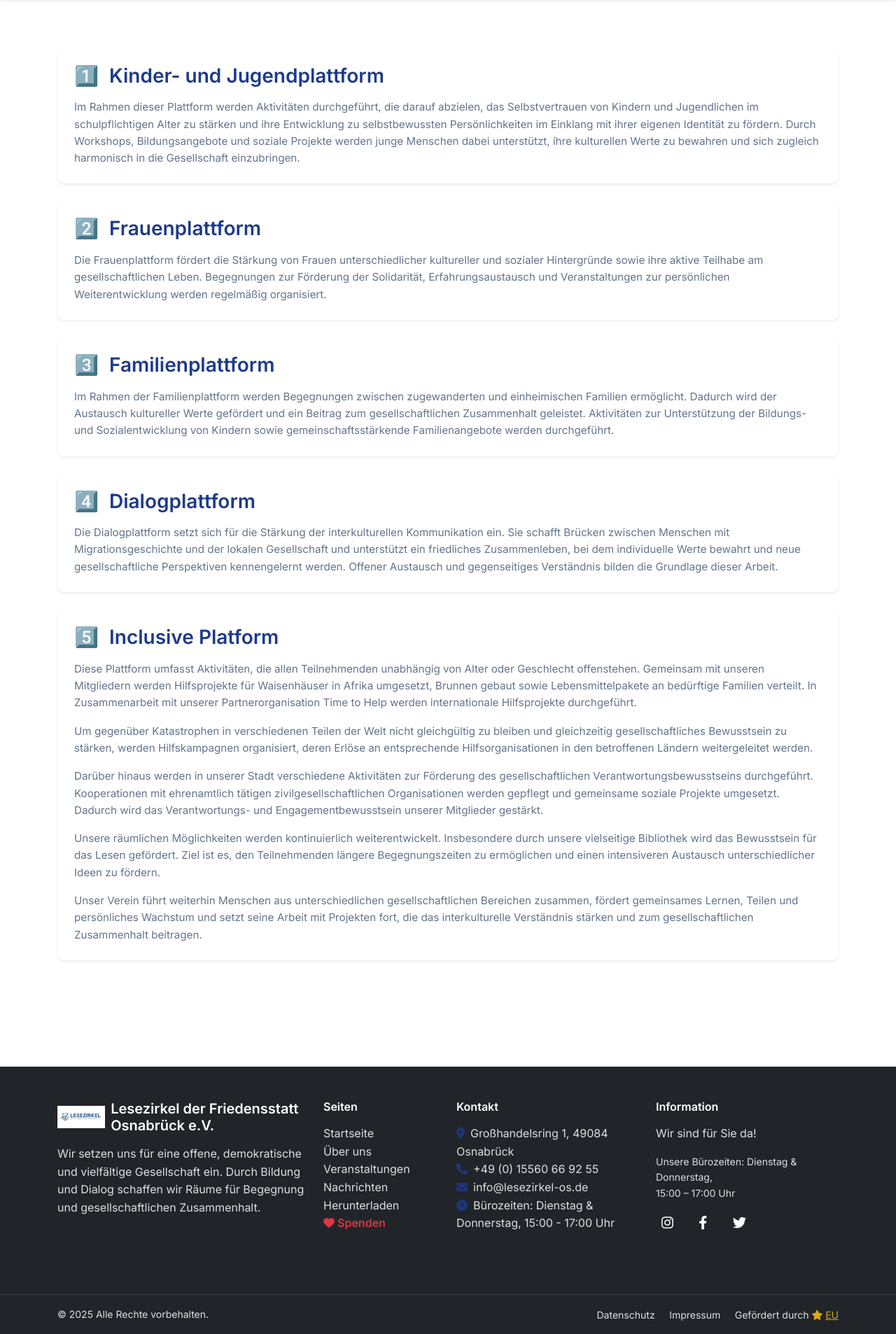
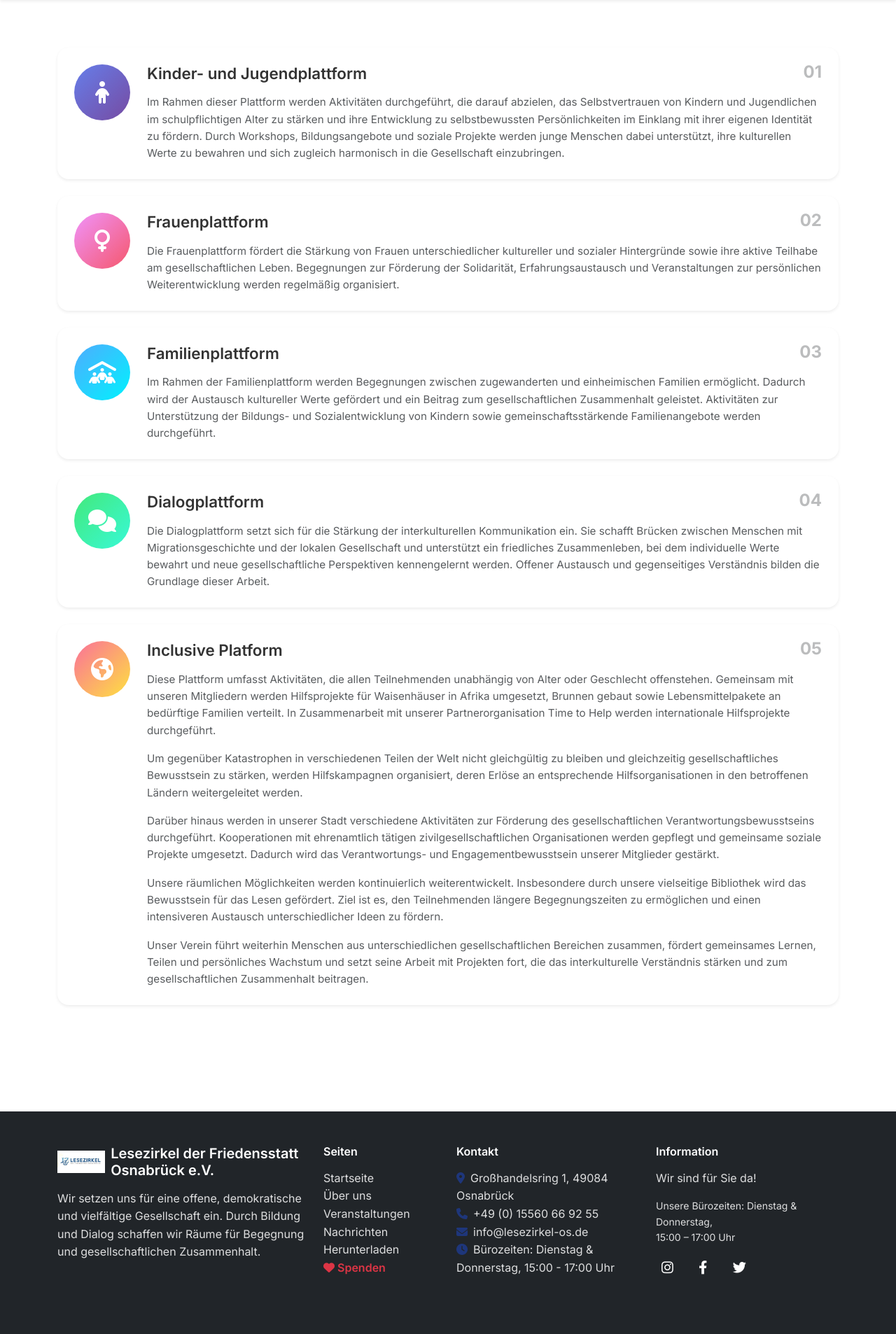
Before and after one commit to InalHakan/lesezirkel_osnabrueck, a Django app: page /plattformen/ in a window 1280 px wide. Shown: the part 186-2092 px from the top of the page at 70% size. Run offline with Django 5.2, Linux system fonts and the light colour scheme.

Commit message:
feat: Enhance platforms.html with styled platform cards and improved layout

```diff
--- a/templates/main/platforms.html
+++ b/templates/main/platforms.html
@@ -2,6 +2,63 @@
 {% load static %}
 
 {% block title %}Unsere Plattformen - Lesezirkel der Friedensstadt Osnabrück e.V.{% endblock %}
+
+{% block extra_css %}
+<style>
+    .platform-card {
+        border-radius: 16px;
+        transition: all 0.3s ease;
+        overflow: hidden;
+    }
+    .platform-card:hover {
+        transform: translateY(-5px);
+        box-shadow: 0 15px 35px rgba(0,0,0,0.1) !important;
+    }
+    .platform-icon {
+        width: 80px;
+        height: 80px;
+        border-radius: 50%;
+        display: flex;
+        align-items: center;
+        justify-content: center;
+        font-size: 2rem;
+        margin-bottom: 1rem;
+    }
+    .platform-card-youth .platform-icon {
+        background: linear-gradient(135deg, #667eea 0%, #764ba2 100%);
+        color: white;
+    }
+    .platform-card-women .platform-icon {
+        background: linear-gradient(135deg, #f093fb 0%, #f5576c 100%);
+        color: white;
+    }
+    .platform-card-family .platform-icon {
+        background: linear-gradient(135deg, #4facfe 0%, #00f2fe 100%);
+        color: white;
+    }
+    .platform-card-dialog .platform-icon {
+        background: linear-gradient(135deg, #43e97b 0%, #38f9d7 100%);
+        color: white;
+    }
+    .platform-card-inclusive .platform-icon {
+        background: linear-gradient(135deg, #fa709a 0%, #fee140 100%);
+        color: white;
+    }
+    .platform-number {
+        font-size: 1.5rem;
+        font-weight: 700;
+        opacity: 0.3;
+        position: absolute;
+        top: 1rem;
+        right: 1.5rem;
+    }
+    .platform-title {
+        font-size: 1.4rem;
+        font-weight: 600;
+        color: #333;
+    }
+</style>
+{% endblock %}
 
 {% block content %}
 <section class="page-header">
@@ -14,76 +71,106 @@
 <section class="section">
     <div class="container">
         <!-- Kinder- und Jugendplattform -->
-        <div class="card mb-4 shadow-sm border-0">
+        <div class="card mb-4 shadow-sm border-0 platform-card platform-card-youth position-relative">
             <div class="card-body p-4">
-                <h3 class="card-title text-primary mb-3">
-                    <span class="me-2">1️⃣</span> Kinder- und Jugendplattform
-                </h3>
-                <p class="card-text">
+                <span class="platform-number">01</span>
+                <div class="d-flex align-items-start">
+                    <div class="platform-icon me-4 flex-shrink-0">
+                        <i class="fas fa-child"></i>
+                    </div>
+                    <div>
+                        <h3 class="platform-title mb-3">Kinder- und Jugendplattform</h3>
+                        <p class="card-text text-muted">
                             Im Rahmen dieser Plattform werden Aktivitäten durchgeführt, die darauf abzielen, das Selbstvertrauen von Kindern und Jugendlichen im schulpflichtigen Alter zu stärken und ihre Entwicklung zu selbstbewussten Persönlichkeiten im Einklang mit ihrer eigenen Identität zu fördern. Durch Workshops, Bildungsangebote und soziale Projekte werden junge Menschen dabei unterstützt, ihre kulturellen Werte zu bewahren und sich zugleich harmonisch in die Gesellschaft einzubringen.
                         </p>
                     </div>
                 </div>
+            </div>
+        </div>
 
         <!-- Frauenplattform -->
-        <div class="card mb-4 shadow-sm border-0">
+        <div class="card mb-4 shadow-sm border-0 platform-card platform-card-women position-relative">
             <div class="card-body p-4">
-                <h3 class="card-title text-primary mb-3">
-                    <span class="me-2">2️⃣</span> Frauenplattform
-                </h3>
-                <p class="card-text">
+                <span class="platform-number">02</span>
+                <div class="d-flex align-items-start">
+                    <div class="platform-icon me-4 flex-shrink-0">
+                        <i class="fas fa-venus"></i>
+                    </div>
+                    <div>
+                        <h3 class="platform-title mb-3">Frauenplattform</h3>
+                        <p class="card-text text-muted">
                             Die Frauenplattform fördert die Stärkung von Frauen unterschiedlicher kultureller und sozialer Hintergründe sowie ihre aktive Teilhabe am gesellschaftlichen Leben. Begegnungen zur Förderung der Solidarität, Erfahrungsaustausch und Veranstaltungen zur persönlichen Weiterentwicklung werden regelmäßig organisiert.
                         </p>
                     </div>
                 </div>
+            </div>
+        </div>
 
         <!-- Familienplattform -->
-        <div class="card mb-4 shadow-sm border-0">
+        <div class="card mb-4 shadow-sm border-0 platform-card platform-card-family position-relative">
             <div class="card-body p-4">
-                <h3 class="card-title text-primary mb-3">
-                    <span class="me-2">3️⃣</span> Familienplattform
-                </h3>
-                <p class="card-text">
+                <span class="platform-number">03</span>
+                <div class="d-flex align-items-start">
+                    <div class="platform-icon me-4 flex-shrink-0">
+                        <i class="fas fa-people-roof"></i>
+                    </div>
+                    <div>
+                        <h3 class="platform-title mb-3">Familienplattform</h3>
+                        <p class="card-text text-muted">
                             Im Rahmen der Familienplattform werden Begegnungen zwischen zugewanderten und einheimischen Familien ermöglicht. Dadurch wird der Austausch kultureller Werte gefördert und ein Beitrag zum gesellschaftlichen Zusammenhalt geleistet. Aktivitäten zur Unterstützung der Bildungs- und Sozialentwicklung von Kindern sowie gemeinschaftsstärkende Familienangebote werden durchgeführt.
                         </p>
                     </div>
                 </div>
+            </div>
+        </div>
 
         <!-- Dialogplattform -->
-        <div class="card mb-4 shadow-sm border-0">
+        <div class="card mb-4 shadow-sm border-0 platform-card platform-card-dialog position-relative">
             <div class="card-body p-4">
-                <h3 class="card-title text-primary mb-3">
-                    <span class="me-2">4️⃣</span> Dialogplattform
-                </h3>
-                <p class="card-text">
+                <span class="platform-number">04</span>
+                <div class="d-flex align-items-start">
+                    <div class="platform-icon me-4 flex-shrink-0">
+                        <i class="fas fa-comments"></i>
+                    </div>
+                    <div>
+                        <h3 class="platform-title mb-3">Dialogplattform</h3>
+                        <p class="card-text text-muted">
                             Die Dialogplattform setzt sich für die Stärkung der interkulturellen Kommunikation ein. Sie schafft Brücken zwischen Menschen mit Migrationsgeschichte und der lokalen Gesellschaft und unterstützt ein friedliches Zusammenleben, bei dem individuelle Werte bewahrt und neue gesellschaftliche Perspektiven kennengelernt werden. Offener Austausch und gegenseitiges Verständnis bilden die Grundlage dieser Arbeit.
                         </p>
                     </div>
                 </div>
+            </div>
+        </div>
 
         <!-- Inclusive Platform -->
-        <div class="card mb-4 shadow-sm border-0">
+        <div class="card mb-4 shadow-sm border-0 platform-card platform-card-inclusive position-relative">
             <div class="card-body p-4">
-                <h3 class="card-title text-primary mb-3">
-                    <span class="me-2">5️⃣</span> Inclusive Platform
-                </h3>
-                <p class="card-text mb-3">
+                <span class="platform-number">05</span>
+                <div class="d-flex align-items-start">
+                    <div class="platform-icon me-4 flex-shrink-0">
+                        <i class="fas fa-globe-americas"></i>
+                    </div>
+                    <div>
+                        <h3 class="platform-title mb-3">Inclusive Platform</h3>
+                        <p class="card-text text-muted mb-3">
                             Diese Plattform umfasst Aktivitäten, die allen Teilnehmenden unabhängig von Alter oder Geschlecht offenstehen. Gemeinsam mit unseren Mitgliedern werden Hilfsprojekte für Waisenhäuser in Afrika umgesetzt, Brunnen gebaut sowie Lebensmittelpakete an bedürftige Familien verteilt. In Zusammenarbeit mit unserer Partnerorganisation Time to Help werden internationale Hilfsprojekte durchgeführt.
                         </p>
-                <p class="card-text mb-3">
+                        <p class="card-text text-muted mb-3">
                             Um gegenüber Katastrophen in verschiedenen Teilen der Welt nicht gleichgültig zu bleiben und gleichzeitig gesellschaftliches Bewusstsein zu stärken, werden Hilfskampagnen organisiert, deren Erlöse an entsprechende Hilfsorganisationen in den betroffenen Ländern weitergeleitet werden.
                         </p>
-                <p class="card-text mb-3">
+                        <p class="card-text text-muted mb-3">
                             Darüber hinaus werden in unserer Stadt verschiedene Aktivitäten zur Förderung des gesellschaftlichen Verantwortungsbewusstseins durchgeführt. Kooperationen mit ehrenamtlich tätigen zivilgesellschaftlichen Organisationen werden gepflegt und gemeinsame soziale Projekte umgesetzt. Dadurch wird das Verantwortungs- und Engagementbewusstsein unserer Mitglieder gestärkt.
                         </p>
-                <p class="card-text mb-3">
+                        <p class="card-text text-muted mb-3">
                             Unsere räumlichen Möglichkeiten werden kontinuierlich weiterentwickelt. Insbesondere durch unsere vielseitige Bibliothek wird das Bewusstsein für das Lesen gefördert. Ziel ist es, den Teilnehmenden längere Begegnungszeiten zu ermöglichen und einen intensiveren Austausch unterschiedlicher Ideen zu fördern.
                         </p>
-                <p class="card-text">
+                        <p class="card-text text-muted">
                             Unser Verein führt weiterhin Menschen aus unterschiedlichen gesellschaftlichen Bereichen zusammen, fördert gemeinsames Lernen, Teilen und persönliches Wachstum und setzt seine Arbeit mit Projekten fort, die das interkulturelle Verständnis stärken und zum gesellschaftlichen Zusammenhalt beitragen.
                         </p>
                     </div>
                 </div>
             </div>
+        </div>
+    </div>
 </section>
 {% endblock %}
```
Lines whose indentation alone changed are shown as unchanged.
